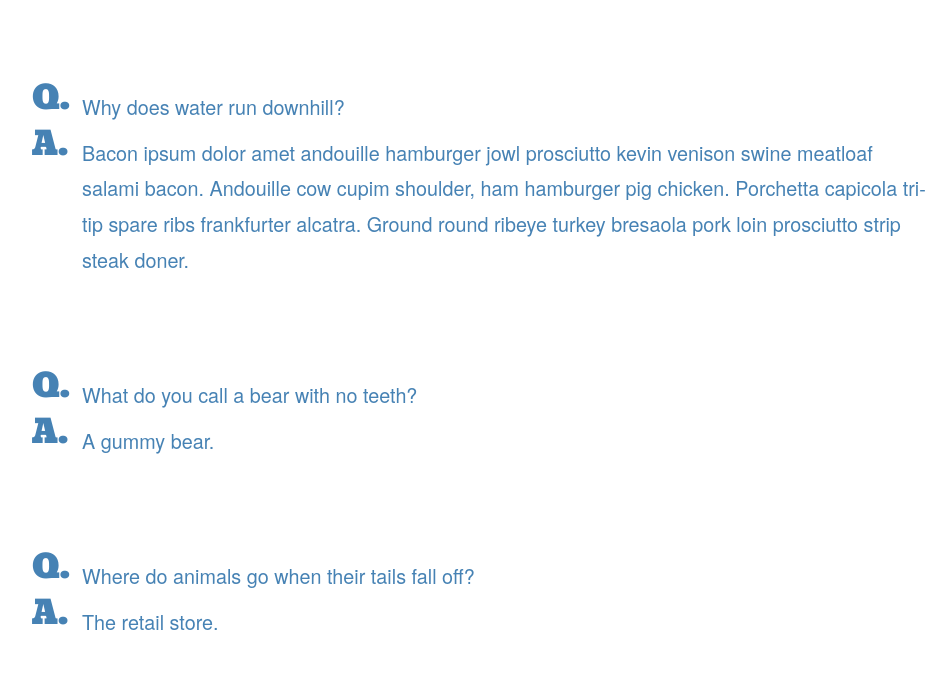
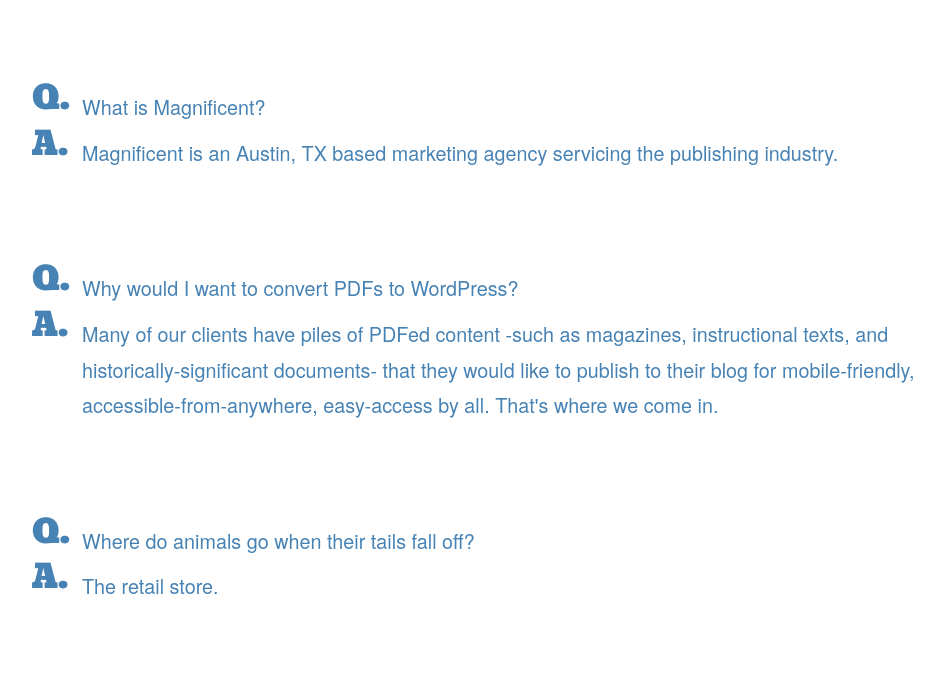
Before and after one commit to DinoDogan/Pre-Alpha-MVP, a PHP site: page /faq.php in a window 1280 px wide. Shown: the part 111-809 px from the top of the page, without its empty margins (162-1111 px from the left). Run offline with PHP 8.4, Linux system fonts and the light colour scheme; some web fonts are replaced.

Commit message:
Update faq.php

```diff
--- a/faq.php
+++ b/faq.php
@@ -5,12 +5,10 @@ include "inc/header.php";
 
 <section id="faq">
     <div class="content">
-        <p class="faq-question">Why does water run downhill?</p>
-        <p class="faq-answer">Bacon ipsum dolor amet andouille hamburger jowl prosciutto kevin venison swine meatloaf
-            salami bacon. Andouille cow cupim shoulder, ham hamburger pig chicken. Porchetta capicola tri-tip spare ribs
-            frankfurter alcatra. Ground round ribeye turkey bresaola pork loin prosciutto strip steak doner.</p>
-        <p class="faq-question">What do you call a bear with no teeth?</p>
-        <p class="faq-answer">A gummy bear. </p>
+        <p class="faq-question">What is Magnificent?</p>
+        <p class="faq-answer">Magnificent is an Austin, TX based marketing agency servicing the publishing industry.</p>
+        <p class="faq-question">Why would I want to convert PDFs to WordPress?</p>
+        <p class="faq-answer">Many of our clients have piles of PDFed content -such as magazines, instructional texts, and historically-significant documents- that they would like to publish to their blog for mobile-friendly, accessible-from-anywhere, easy-access by all. That's where we come in. </p>
         <p class="faq-question">Where do animals go when their tails fall off?</p>
         <p class="faq-answer">The retail store.</p>
         <p class="faq-question">What do you call a fake noodle?</p>
```
